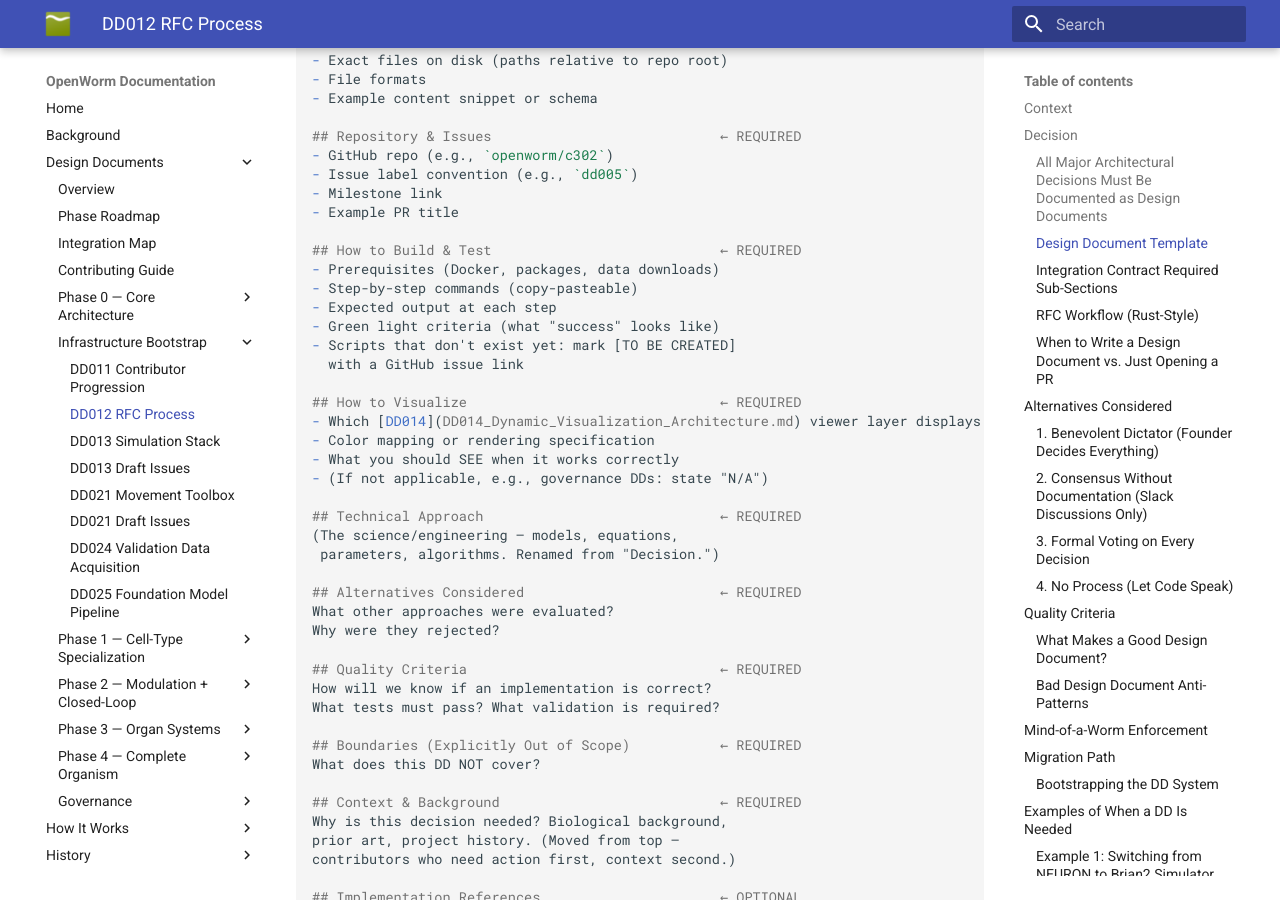
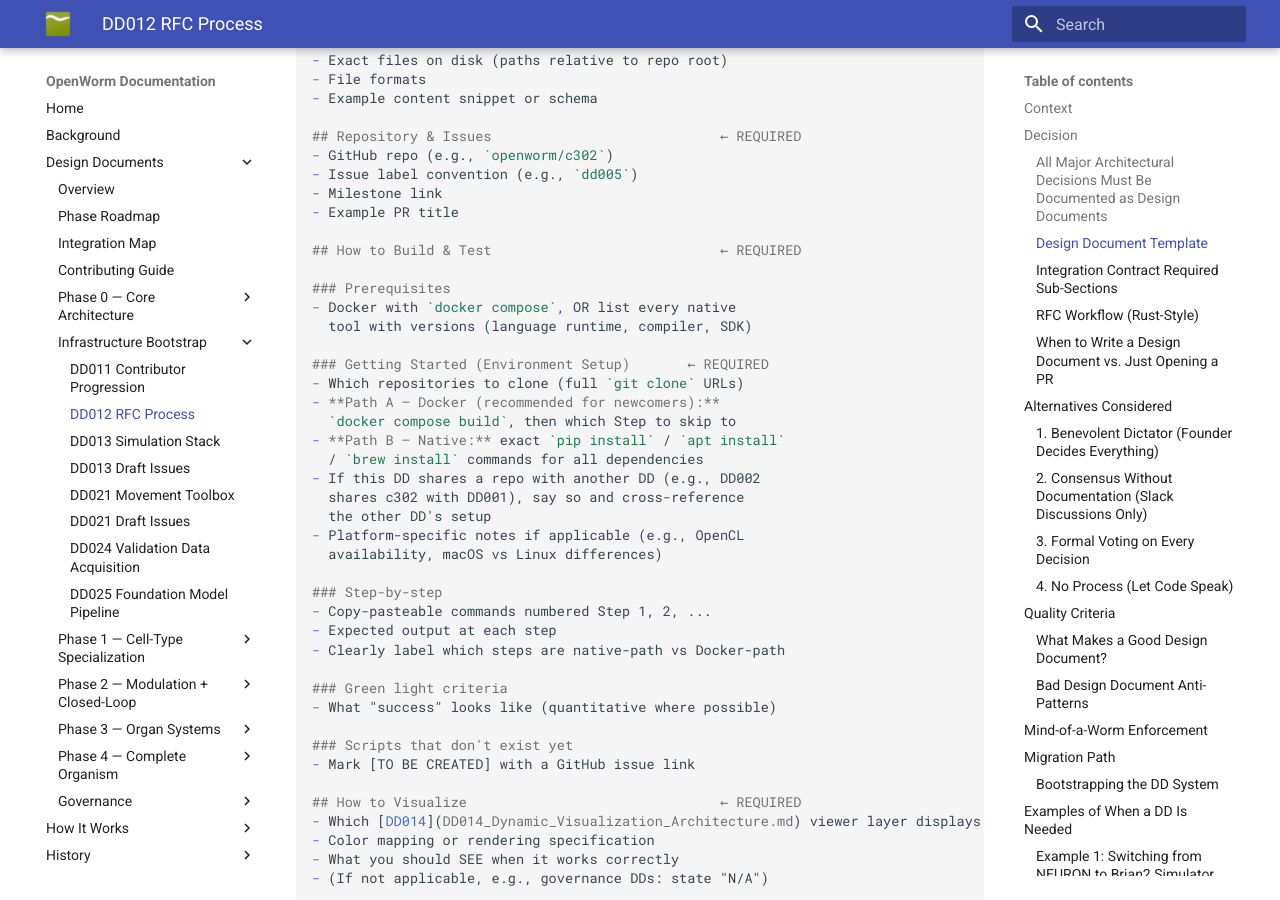
Before and after one commit to openworm/openworm_docs, an MkDocs documentation site: the page built from docs/design_documents/DD012_Design_Document_RFC_Process.md, in a window 1280 px wide and 900 px high, scrolled down 1940 px. Built offline with MkDocs 1.6.1 and Material for MkDocs 9.7.7, drawn with Linux system fonts in a browser that asks for light colours; some of the changed text lies outside the part shown.

Commit message:
Require setup instructions in DD template (DD012)
Update the DD012 RFC Process template to require a "Getting Started
(Environment Setup)" sub-section in every DD's "How to Build & Test":

- Template: expand flat bullet list into structured sub-sections
  (Prerequisites, Getting Started, Step-by-step, Green light criteria)
- Getting Started must include: repo clone URLs, Docker path (recommended),
  native path with exact install commands, cross-references for shared repos,
  platform-specific notes where applicable
- Quality criterion #10: "Complete Setup Path" — newcomer goes from blank
  machine to working environment without guessing
- Anti-pattern #10: "Missing setup context" — build commands assume repos
  are already cloned without saying how

Co-Authored-By: Claude Opus 4.6 <noreply@anthropic.com>

```diff
--- a/docs/design_documents/DD012_Design_Document_RFC_Process.md
+++ b/docs/design_documents/DD012_Design_Document_RFC_Process.md
@@ -80,12 +80,33 @@ and the single most important success metric.
 - Example PR title
 
 ## How to Build & Test                            ← REQUIRED
-- Prerequisites (Docker, packages, data downloads)
-- Step-by-step commands (copy-pasteable)
+
+### Prerequisites
+- Docker with `docker compose`, OR list every native
+  tool with versions (language runtime, compiler, SDK)
+
+### Getting Started (Environment Setup)       ← REQUIRED
+- Which repositories to clone (full `git clone` URLs)
+- **Path A — Docker (recommended for newcomers):**
+  `docker compose build`, then which Step to skip to
+- **Path B — Native:** exact `pip install` / `apt install`
+  / `brew install` commands for all dependencies
+- If this DD shares a repo with another DD (e.g., DD002
+  shares c302 with DD001), say so and cross-reference
+  the other DD's setup
+- Platform-specific notes if applicable (e.g., OpenCL
+  availability, macOS vs Linux differences)
+
+### Step-by-step
+- Copy-pasteable commands numbered Step 1, 2, ...
 - Expected output at each step
-- Green light criteria (what "success" looks like)
-- Scripts that don't exist yet: mark [TO BE CREATED]
-  with a GitHub issue link
+- Clearly label which steps are native-path vs Docker-path
+
+### Green light criteria
+- What "success" looks like (quantitative where possible)
+
+### Scripts that don't exist yet
+- Mark [TO BE CREATED] with a GitHub issue link
 
 ## How to Visualize                               ← REQUIRED
 - Which [DD014](DD014_Dynamic_Visualization_Architecture.md) viewer layer displays this work
@@ -278,9 +299,11 @@ When a DD is created, approved, or changes phase assignment:
 
 9. **Runnable Commands:** Build & Test section must contain commands that a contributor can copy-paste. Scripts referenced must either exist or be marked `[TO BE CREATED]` with a GitHub issue link.
 
-10. **Visualizable:** Must describe what the work looks like in the [DD014](DD014_Dynamic_Visualization_Architecture.md) viewer. If not applicable (governance DDs), state "N/A."
+10. **Complete Setup Path:** The "Getting Started" sub-section must take a newcomer from a blank machine to a working environment. This means: repository clone URLs, dependency installation commands, and a clear Docker-vs-native fork. A contributor should never have to guess which repo to clone or which packages to install. If the DD shares a repo with another DD, cross-reference that DD's setup rather than duplicating instructions.
 
-11. **Phase Consistency:** The DD's `> **Phase:**` header must match its entry in `DD_PHASE_ROADMAP.md`. If a DD appears in multiple phases (e.g., DD014 spans Phase 1-4), the header should reference the earliest phase and note the span.
+11. **Visualizable:** Must describe what the work looks like in the [DD014](DD014_Dynamic_Visualization_Architecture.md) viewer. If not applicable (governance DDs), state "N/A."
+
+12. **Phase Consistency:** The DD's `> **Phase:**` header must match its entry in `DD_PHASE_ROADMAP.md`. If a DD appears in multiple phases (e.g., DD014 spans Phase 1-4), the header should reference the earliest phase and note the span.
 
 ### Bad Design Document Anti-Patterns
 
@@ -293,6 +316,7 @@ When a DD is created, approved, or changes phase assignment:
 7. **Phantom scripts:** Commands reference scripts that don't exist and have no issue tracking their creation.
 8. **Disconnected from viewer:** No description of how work appears in the visualization layer. Contributors can't see what they're building.
 9. **No repo guidance:** Contributor can't determine which repo to clone, where to file issues, or what to name their branch.
+10. **Missing setup context:** Build commands start with `cd some_repo/` but never say how to get that repo. No clone URLs, no pip install commands, no Docker-vs-native guidance. A newcomer hits Step 1 and immediately gets stuck.
 
 ---
 
```
